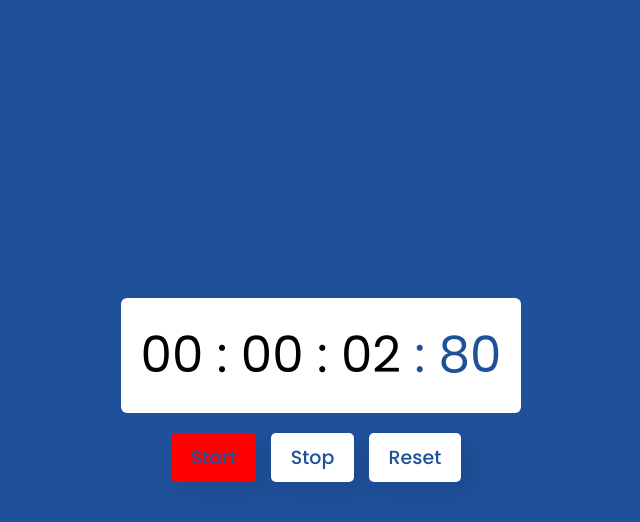
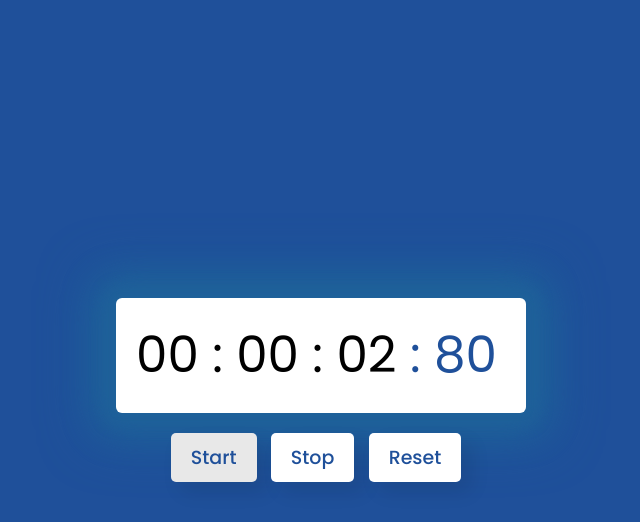
Before and after one commit to Abhishek-Adhikari-1/clock-timer-swt, a plain HTML site: page index.html in a window 1280 px wide. Both pictures are taken after a click on the button "Start". Shown: the whole page, without its empty margins (319-959 px from the left). Drawn offline with Linux system fonts and the light colour scheme.

Commit message:
Final COmmit

```diff
--- a/js/script.js
+++ b/js/script.js
@@ -20,8 +20,6 @@ stopBtn.addEventListener("click", () => {
 const StartBtn = () => {
     startBtn.classList.add("active");
     startBtn.disabled = true;
-    stopBtn.classList.remove("active");
-    resetBtn.classList.remove("active");
 
     startTimer = setInterval(() => {
         ms++;
@@ -64,8 +62,6 @@ const Reset = () => {
 
 const Stop = () => {
     startBtn.classList.remove("active");
-    stopBtn.classList.add("active");
-    resetBtn.classList.remove("active");
     clearInterval(startTimer);
     startBtn.disabled = false;
 };
--- a/styles/style.css
+++ b/styles/style.css
@@ -17,10 +17,6 @@ body {
     box-sizing: border-box;
 }
 
-.buttons > button.active{
-    background-color: red;
-}
-
 body {
     display: flex;
     justify-content: center;
@@ -38,11 +34,13 @@ body {
 }
 
 .time {
+    width: 410px;
     padding: 20px;
-    border: 2px soild blue;
     background-color: rgb(255, 255, 255);
     font-size: 50px;
     border-radius: 6px;
+    box-shadow: 0 0 5px 2px #1f619a, 0 0 15px 10px #1f619a,
+        0 0 35px 15px #1f619a, 0 0 50px 25px #1f619a;
 }
 
 .time span.ms-colon,
@@ -70,3 +68,8 @@ body {
 .buttons {
     padding: 20px;
 }
+
+.buttons > button.active {
+    background-color: #e8e8e8;
+    cursor: default;
+}
```
